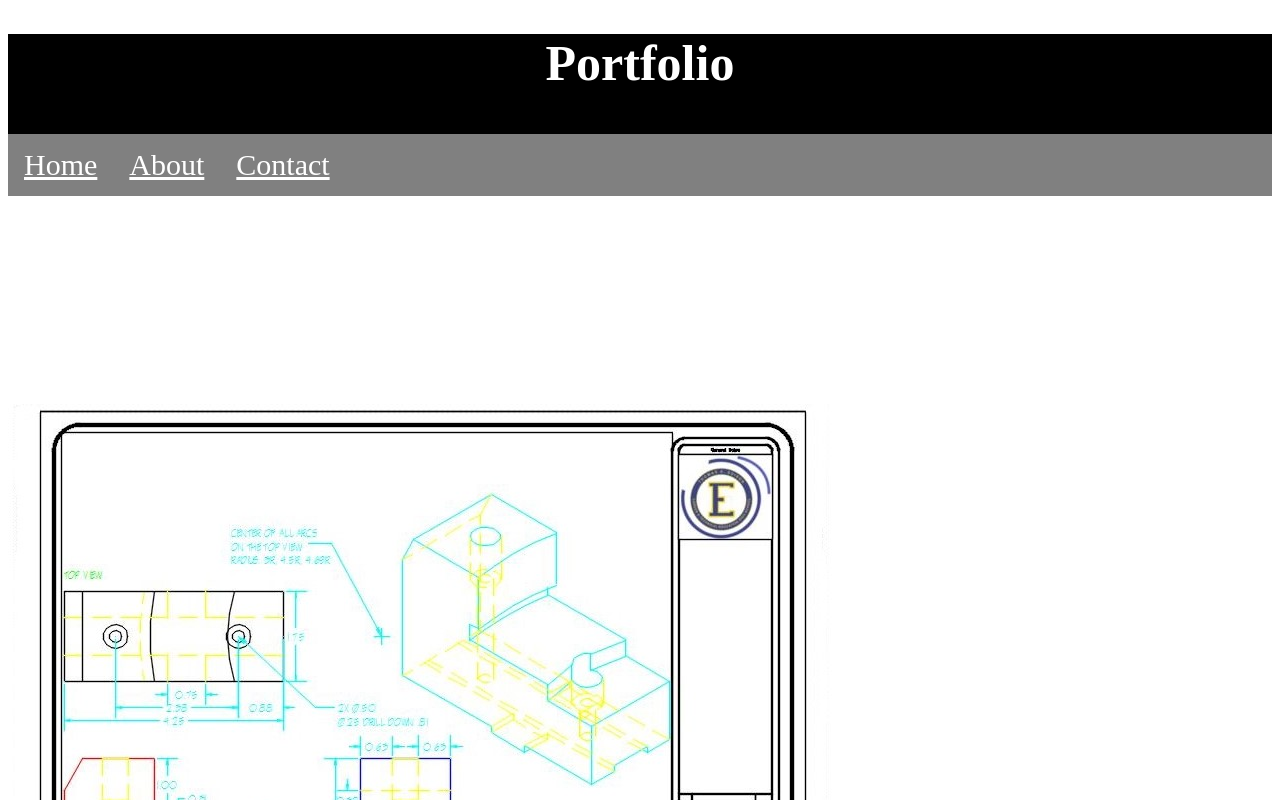
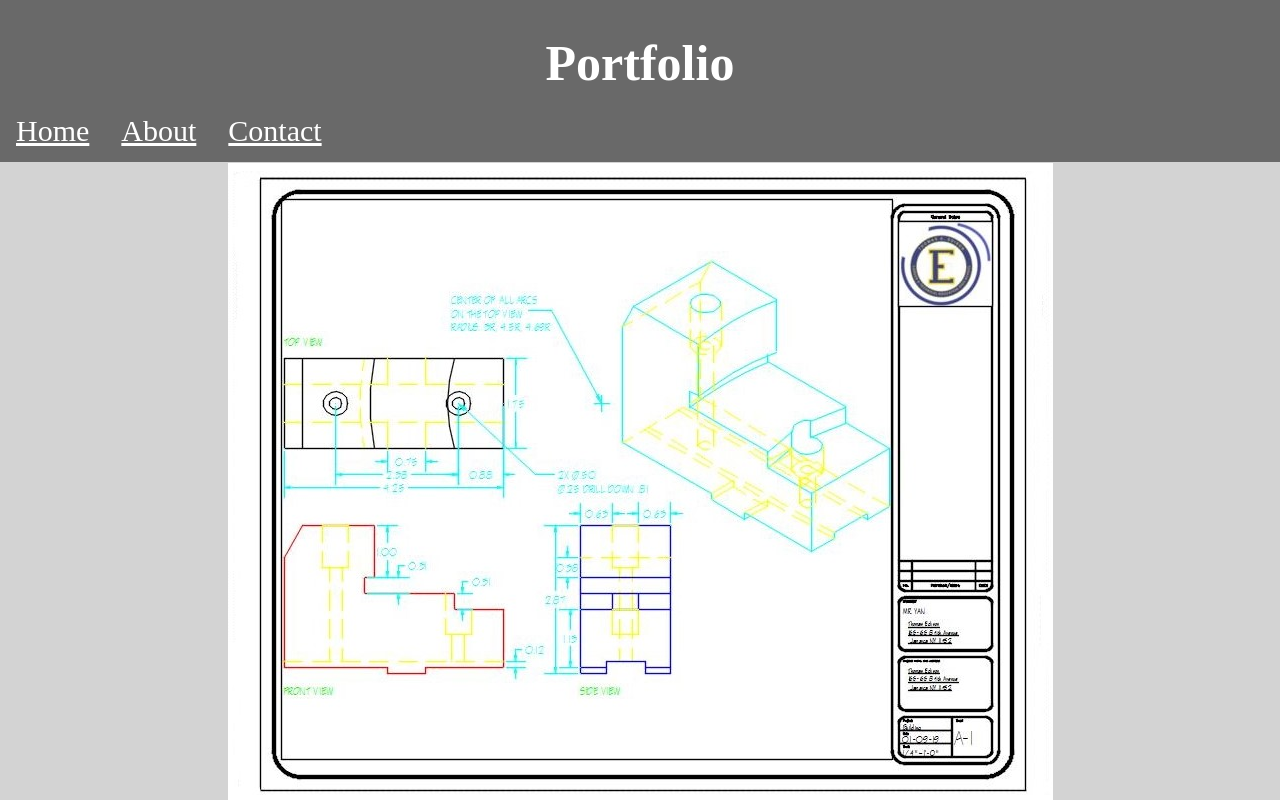
Before and after one commit to pyan02/Website-Portfolio, a plain HTML site: page app/index.html in a window 1280 px wide. Shown: the top 800 px of the page. Drawn offline with Linux system fonts and the light colour scheme.

Commit message:
did fixed nav bar and added heroku link

```diff
--- a/app/index.html
+++ b/app/index.html
@@ -12,16 +12,15 @@
             <h1 id="headerfont">Portfolio</h1>
         </div>
         <div id="navborder">
-            <nav>
-                <ul id="navbar">
-                    <li class ="navbaritems"><a href="index.html" class="navlinks">Home</a></li>
-                    <li class ="navbaritems"><a href="about.html" class="navlinks">About</a></li>
-                    <li class ="navbaritems"><a href="contact.html" class="navlinks">Contact</a></li>
-                </ul>
-            </nav>
+            <a href="index.html" class="navlinks">Home</a>
+            <a href="about.html" class="navlinks">About</a>
+            <a href="contact.html" class="navlinks">Contact</a>
         </div>
         <div id="slideDiv">
             <img name = "slide" id="slideImages">
         </div>
+        <div id="links">
+            <a href="https://r-p-g.herokuapp.com/" target="_blank"><img src = "rpg_capture.JPG" alt="r-p-g" id="rpgImage"></a>
+        </div>
     </body>
 </html>
--- a/app/style.css
+++ b/app/style.css
@@ -1,8 +1,14 @@
+body{
+    background-color: lightgray;
+}
 #headerbar{
     width:100%;
     height:100px;
-    background-color:black;
-    position: relative;
+    background: rgba(1, 1, 1, 0.5);
+    top:0;
+    left:0;
+    position: fixed;
+    z-index: 1;
 }
 #headerfont{
     font-size:50px;
@@ -11,31 +17,38 @@
 }
 #navborder{
     display:flex;
-    background-color: gray;
+    background: rgba(1, 1, 1, 0.5);
     height:auto;
     width:100%;
-    position: relative;
-}
-#navbar{
-    list-style-type: none;
-    text-align: center;
-    display: inline;
-}
-.navbaritems{
-    padding:14px 16px;
-    float:left;
+    position: fixed;
+    z-index: 1;
+    top:100px;
+    left: 0;
 }
 .navlinks{
     color:white;
     font-size:30px;
+    padding:14px 16px;
 }
 #slideDiv{
-    background-color:white;
+    display:flex;
+    justify-content: center;
+    position: relative;
+    top:155px;
 }
 #slideImages{
+    width:auto;
+    height:auto;
+}
+#links{
+    top:300px;
+    display: flex;
     position: relative;
-    display:flex;
-    width:auto;
+    flex-direction: row;
+}
+#rpgImage{
+    display: flex;
+    flex-direction: row;
+    width:100%;
     height:100%;
-    top:200px;
 }
```
Also changed, not shown: app/rpg_capture.JPG (added).
